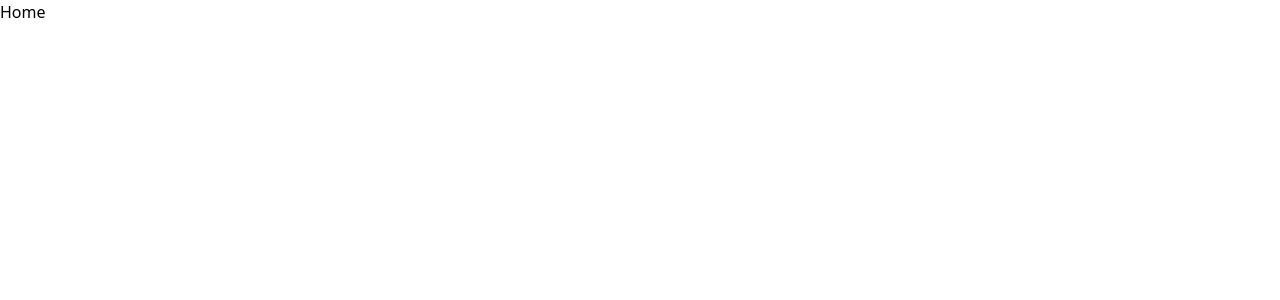
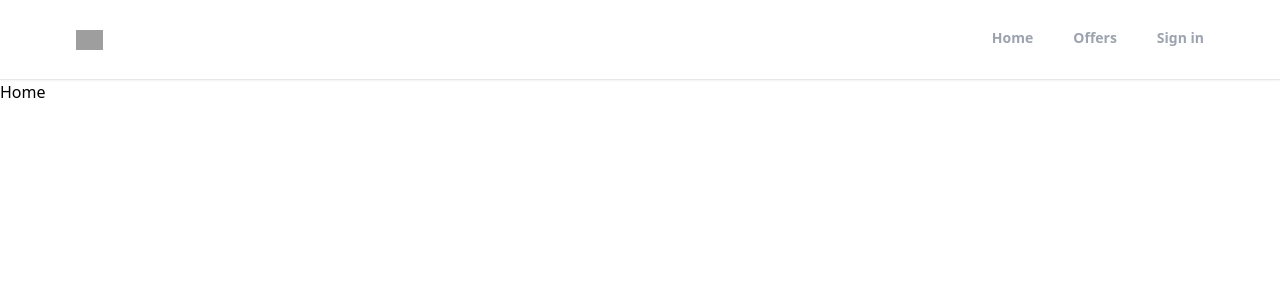
Before and after one commit to VINEET17102002/realtor-clone-react, a React (Create React App) app: page / in a window 1280 px wide. Shown: the top 300 px of the page. Built offline with nearby package versions, Linux system fonts and the light colour scheme; grey boxes are pictures that could not be loaded.

Commit message:
create the header components

```diff
--- a/src/App.js
+++ b/src/App.js
@@ -5,11 +5,13 @@
 import SignUp from "./pages/SignUp";
 import ForgotPassword from "./pages/ForgotPassword";
 import Offers from "./pages/Offers";
+import Header from "./components/Header";
 
 function App() {
   return (
     <>
       <Router>
+        <Header />
         <Routes>
           <Route path="/" element={<Home />} />
           <Route path="/profile" element={<Profile />} />
--- /dev/null
+++ b/src/components/Header.jsx
@@ -0,0 +1,47 @@
+import React from 'react'
+import { useLocation , useNavigate } from 'react-router-dom'
+export default function Header() {
+    const location = useLocation();
+    const navigate = useNavigate();
+    console.log(location.pathname);
+    function pathMathRoute(route){
+        if(route === location.pathname){
+            return true
+        }
+
+    }
+  return (
+    <div className="bg-white border-b shadow-sm sticky top-0
+    z-50">
+        <header className="flex justify-between items-center
+        px-3 max-w-6xl mx-auto">
+
+            <div>
+                <img src="https://static.rdc.moveaws.com/images/logos/rdc-logo-default.svg" alt="logo"
+                className="h-5 cursor-pointer"
+                onClick={()=>navigate("/")}
+                />
+            </div>
+            <dir>
+                <ul className= "flex space-x-10">
+                    <li className={`cursor-pointer py-3 text-sm font-semibold text-gray-400
+                    border-b-[3px] border-b-transparent
+                    ${pathMathRoute("/") && "text-black border-b-red-500"}`}
+                    onClick={()=>navigate("/")}
+                    >Home</li>
+                    <li className={`cursor-pointer py-3 text-sm font-semibold text-gray-400
+                    border-b-[3px] border-b-transparent
+                    ${pathMathRoute("/offers") && "text-black border-b-red-500"}`}
+                    onClick={()=>navigate("/offers")}
+                    >Offers</li>
+                    <li className={`cursor-pointer py-3 text-sm font-semibold text-gray-400
+                    border-b-[3px] border-b-transparent
+                    ${pathMathRoute("/sign-in") && "text-black border-b-red-500"}`}
+                    onClick={()=>navigate("/sign-in")}
+                    >Sign in</li>
+                </ul>
+            </dir>
+        </header>
+    </div>
+  )
+}
```
